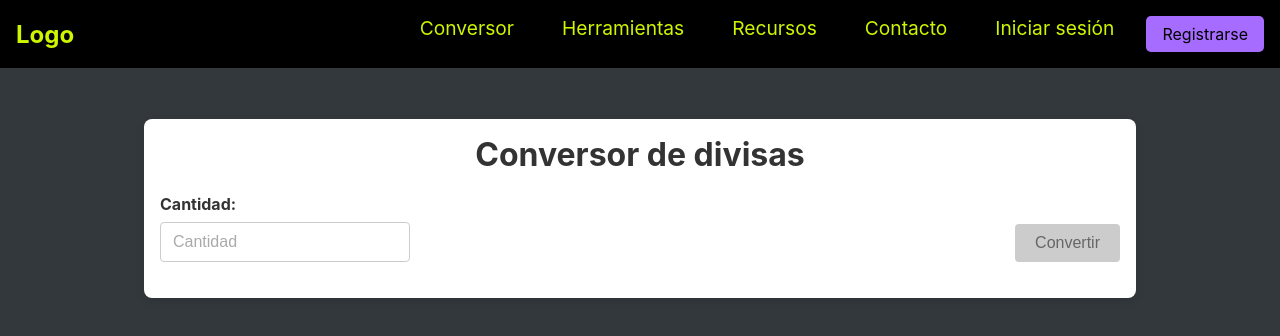
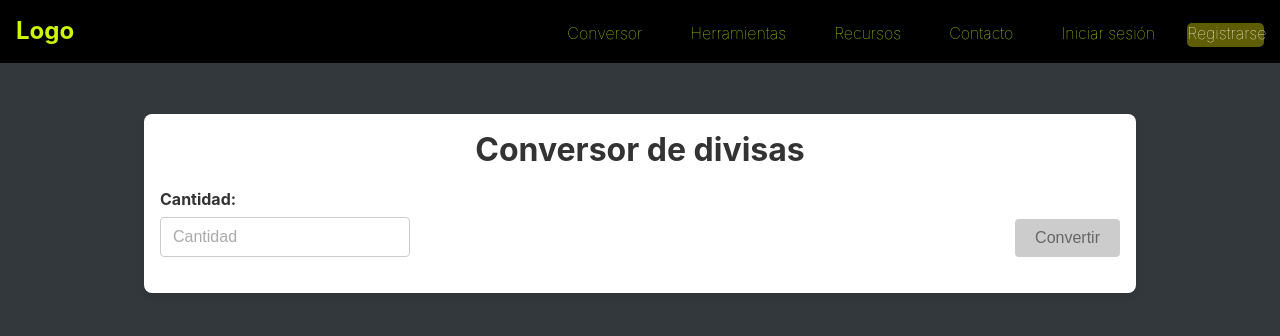
Before and after one commit to agalloa/currency-chance, a React (Create React App) app: page / in a window 1280 px wide. Shown: the top 336 px of the page. Built offline with nearby package versions, Linux system fonts and the light colour scheme; no server answers; the HTML template or start-up script is replaced by a standard one.

Commit message:
chance UI NavBar

```diff
--- a/src/components/History/styled.ts
+++ b/src/components/History/styled.ts
@@ -20,13 +20,13 @@ export const CardHistory = styled.div`
 
 
 export const CardHistoryContent = styled.div`
-    background-color: #33383d;
+    background-color: #fff;
     border: 2px solid #cff500;
     border-radius: 10px;
     padding: 10px;
     width: auto;
     margin: 5px 10px;
-    color: white;
+    color: #000;
     box-shadow: 0 8px 16px rgba(0, 0, 0, 0.2);
     &:hover {
         transform: translateY(-4px);
--- a/src/components/ui/CurrencySelector/CurrencySelector.tsx
+++ b/src/components/ui/CurrencySelector/CurrencySelector.tsx
@@ -72,7 +72,7 @@ export const CurrencySelector = ({
               onChange={handleBaseCurrencyChange}
               options={currencyOptions}
               isSearchable
-              placeholder="Busca la base...."
+              placeholder="seleccionar moneda...."
             />
           </ExchangeRateContainer>
           <ExchangeRateContainer>
@@ -82,7 +82,7 @@ export const CurrencySelector = ({
               onChange={handleTargetCurrencyChange}
               options={currencyOptions}
               isSearchable
-              placeholder="Busca la moneda de destino...."
+              placeholder="seleccionar moneda...."
             />
           </ExchangeRateContainer>
         </CurrencySelectorContainer>
--- a/src/components/ui/FullScreenLoader/styled.ts
+++ b/src/components/ui/FullScreenLoader/styled.ts
@@ -4,7 +4,7 @@ export const LoaderScreen = styled.div`
     position: fixed;
     top: 0;
     left: 0;
-    width: 100vw;
+    width: 100%;
     height: 100vh;
     display: flex;
     justify-content: center;
--- a/src/components/ui/Navbar/styled.ts
+++ b/src/components/ui/Navbar/styled.ts
@@ -5,7 +5,7 @@ import { IMenuProps } from './Navbar';
 export const Nav = styled.nav`
     display: flex;
     justify-content: space-between;
-  align-items: center;
+    align-items: baseline;
     padding: 1rem;
     background-color: #000000;
     color: #cff500;
@@ -60,8 +60,9 @@ export const Menu = styled.div<IMenuProps>`
 export const MenuItem = styled(Link)`
   text-decoration: none;
   color: #cff500;
-  font-size: 1.2rem;
+  font-size: 1.0rem;
   padding: 0rem 1rem;
+  font-weight: 100;
   &:hover {
     color: #a66bff;
     text-decoration: underline;
@@ -70,13 +71,18 @@ export const MenuItem = styled(Link)`
 
 
 export const RegisterButton = styled(Link)`
-  background-color: #a66bff;
-  color: #000000;
-  padding: 0.5rem 1rem;
+    background-color: #5e5c04;
+    color: #fff;
     border-radius: 5px;
     text-decoration: none;
+    width: 6vw;
+    text-align: center;
+    height: 3vh;
+    font-size: 1.0rem;
+    font-weight: 100;
     @media (max-width: 768px) {
-     width: 85%;
-    margin: 0px auto;
+     width: 30vw;
+        margin: 0px 15px;
+        height: 4vh;
   }
 `;
```
Also changed, not shown: src/components/ui/Tabs/Tabs.tsx (deleted, +0 -34 lines), src/components/ui/Tabs/styled.ts (deleted, +0 -33 lines). Lines whose indentation alone changed are shown as unchanged.
